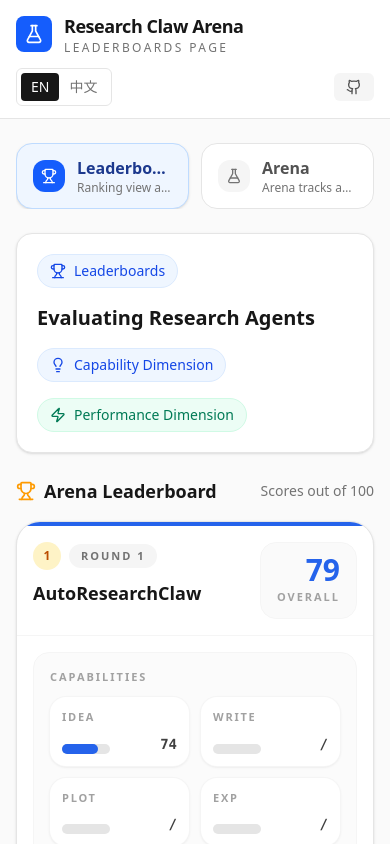
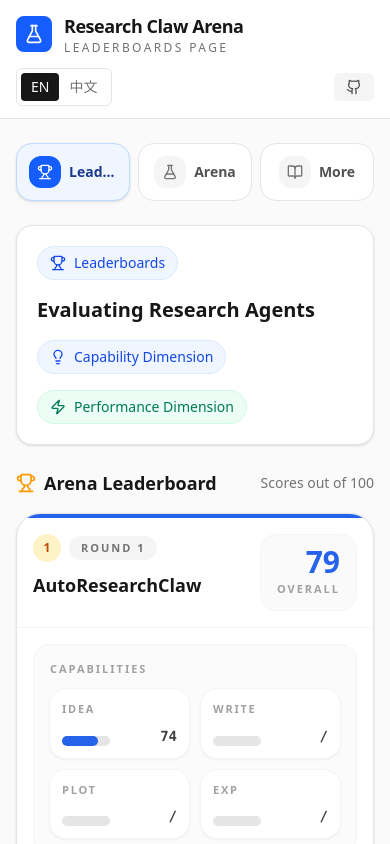
Before and after one commit to SUSTech-GenAI/research-claw-arena, a React (Vite) app: page / in a window 390 px wide. Shown: the top 844 px of the page. Built offline with nearby package versions, Linux system fonts and the light colour scheme.

Commit message:
Add more page for future open details repo

```diff
--- a/src/App.tsx
+++ b/src/App.tsx
@@ -21,10 +21,12 @@ import {
   Image as ImageIcon,
   FlaskConical,
   ChevronRight,
+  BookOpen,
+  ExternalLink,
 } from 'lucide-react';
 
 type Locale = 'en' | 'zh-CN';
-type PageId = 'leaderboards' | 'arena';
+type PageId = 'leaderboards' | 'arena' | 'more';
 type ArenaId = 'idea' | 'experiment' | 'writing' | 'plotting';
 type RoundId =
   | 'idea-round-1'
@@ -40,6 +42,7 @@ type ChartDatum = {
 
 const LOCALE_STORAGE_KEY = 'research-claw-arena-locale';
 const LOCALE_QUERY_KEY = 'lang';
+const DETAILS_REPO_URL = 'https://github.com/LetItBe12345/research-claw-arena-details';
 
 const CLAWS = [
   {
@@ -139,6 +142,22 @@ const translations = {
         label: 'Arena',
         description: 'Arena tracks and round selection',
       },
+      more: {
+        label: 'More',
+        description: 'External links and future open details',
+      },
+    },
+    more: {
+      badge: 'More',
+      title: 'More Resources',
+      intro:
+        'This section points to the future public repository for benchmark task details, experiment details, and related release materials.',
+      status: 'Coming Soon',
+      cardTitle: 'Task & Experiment Details',
+      cardBody:
+        'This repository is reserved for the future open release of task definitions, experiment details, evaluation setup, and supporting artifacts.',
+      linkLabel: 'Open GitHub repository',
+      linkHint: 'The repository is live, but the contents are intentionally kept in a coming-soon state for now.',
     },
       leaderboards: {
         badge: 'Leaderboards',
@@ -303,6 +322,20 @@ const translations = {
         label: '竞技场',
         description: '竞技场赛道与回合选择',
       },
+      more: {
+        label: '更多',
+        description: '外部链接与后续开源内容',
+      },
+    },
+    more: {
+      badge: '更多',
+      title: '更多内容',
+      intro: '这里汇总未来公开 benchmark 任务细节、实验细节和相关发布材料的外部入口。',
+      status: 'Coming Soon',
+      cardTitle: '任务与实验细节仓库',
+      cardBody: '该仓库将用于未来公开任务定义、实验细节、评测设置以及相关支撑材料。',
+      linkLabel: '打开 GitHub 仓库',
+      linkHint: '仓库已经创建，但当前内容仍保持为 coming soon 状态。',
     },
       leaderboards: {
         badge: '排行榜',
@@ -551,6 +584,12 @@ function buildPages(text: (typeof translations)[Locale]) {
       description: text.pages.arena.description,
       icon: FlaskConical,
     },
+    {
+      id: 'more' as const,
+      label: text.pages.more.label,
+      description: text.pages.more.description,
+      icon: BookOpen,
+    },
   ];
 }
 
@@ -684,7 +723,7 @@ export default function App() {
       </header>
 
       <div className="mx-auto max-w-7xl px-4 py-6 sm:px-6 sm:py-8 lg:px-8">
-        <nav className="mb-6 flex gap-3 overflow-x-auto lg:hidden">
+        <nav className="mb-6 grid grid-cols-3 gap-2 sm:gap-3 lg:hidden">
           {pages.map((page) => {
             const Icon = page.icon;
             const active = page.id === activePage;
@@ -694,7 +733,7 @@ export default function App() {
                 key={page.id}
                 type="button"
                 onClick={() => setActivePage(page.id)}
-                className={`flex min-w-[148px] flex-1 items-center gap-3 rounded-2xl border px-4 py-3 text-left transition-all ${
+                className={`flex min-w-0 items-center justify-center gap-2 rounded-2xl border px-3 py-3 text-left transition-all sm:justify-start sm:gap-3 sm:px-4 ${
                   active
                     ? 'border-blue-200 bg-blue-50 text-blue-900 shadow-sm'
                     : 'border-neutral-200 bg-white text-neutral-600 hover:border-neutral-300 hover:bg-neutral-50 hover:text-neutral-900'
@@ -704,8 +743,8 @@ export default function App() {
                   <Icon size={16} />
                 </div>
                 <div className="min-w-0">
-                  <div className="truncate font-semibold">{page.label}</div>
-                  <div className="truncate text-xs text-neutral-500">{page.description}</div>
+                  <div className="truncate text-sm font-semibold">{page.label}</div>
+                  <div className="hidden truncate text-xs text-neutral-500 sm:block">{page.description}</div>
                 </div>
               </button>
             );
@@ -764,7 +803,7 @@ export default function App() {
               onSelectCapability={setActiveCapability}
               activeCapabilityLabel={getArenaLabel(text, activeCapability)}
             />
-          ) : (
+          ) : activePage === 'arena' ? (
             <ArenaPage
               text={text}
               arenaCards={arenaCards}
@@ -777,6 +816,8 @@ export default function App() {
               }}
               onSelectRound={setActiveRound}
             />
+          ) : (
+            <MorePage text={text} />
           )}
         </main>
         </div>
@@ -1216,6 +1257,57 @@ function MobileMetricPill({
   );
 }
 
+function MorePage({
+  text,
+}: {
+  text: (typeof translations)[Locale];
+}) {
+  return (
+    <>
+      <section className="rounded-2xl border border-neutral-200 bg-white p-5 shadow-sm sm:p-8">
+        <div className="max-w-3xl">
+          <div className="mb-4 inline-flex items-center gap-2 rounded-full border border-neutral-200 bg-neutral-100 px-3 py-1.5 text-sm font-medium text-neutral-700">
+            <BookOpen size={16} />
+            {text.more.badge}
+          </div>
+          <h2 className="mb-4 text-xl font-bold sm:text-2xl">{text.more.title}</h2>
+          <p className="leading-relaxed text-neutral-600">{text.more.intro}</p>
+        </div>
+      </section>
+
+      <section>
+        <div className="rounded-3xl border border-neutral-200 bg-white p-5 shadow-sm sm:p-6">
+          <div className="flex flex-col gap-5">
+            <div className="flex flex-col gap-3 sm:flex-row sm:items-start sm:justify-between">
+              <div className="min-w-0">
+                <div className="mb-3 inline-flex items-center gap-2 rounded-full border border-amber-100 bg-amber-50 px-3 py-1.5 text-xs font-semibold uppercase tracking-[0.18em] text-amber-700">
+                  {text.more.status}
+                </div>
+                <h3 className="text-xl font-bold text-neutral-900">{text.more.cardTitle}</h3>
+              </div>
+              <a
+                href={DETAILS_REPO_URL}
+                target="_blank"
+                rel="noreferrer"
+                className="inline-flex shrink-0 items-center justify-center gap-2 rounded-xl bg-neutral-900 px-4 py-2.5 text-sm font-medium text-white transition-colors hover:bg-neutral-800"
+              >
+                {text.more.linkLabel}
+                <ExternalLink size={16} />
+              </a>
+            </div>
+
+            <p className="max-w-3xl leading-relaxed text-neutral-600">{text.more.cardBody}</p>
+
+            <div className="rounded-2xl border border-neutral-200 bg-neutral-50 px-4 py-4 text-sm leading-relaxed text-neutral-500">
+              {text.more.linkHint}
+            </div>
+          </div>
+        </div>
+      </section>
+    </>
+  );
+}
+
 function ArenaPage({
   text,
   arenaCards,
```
